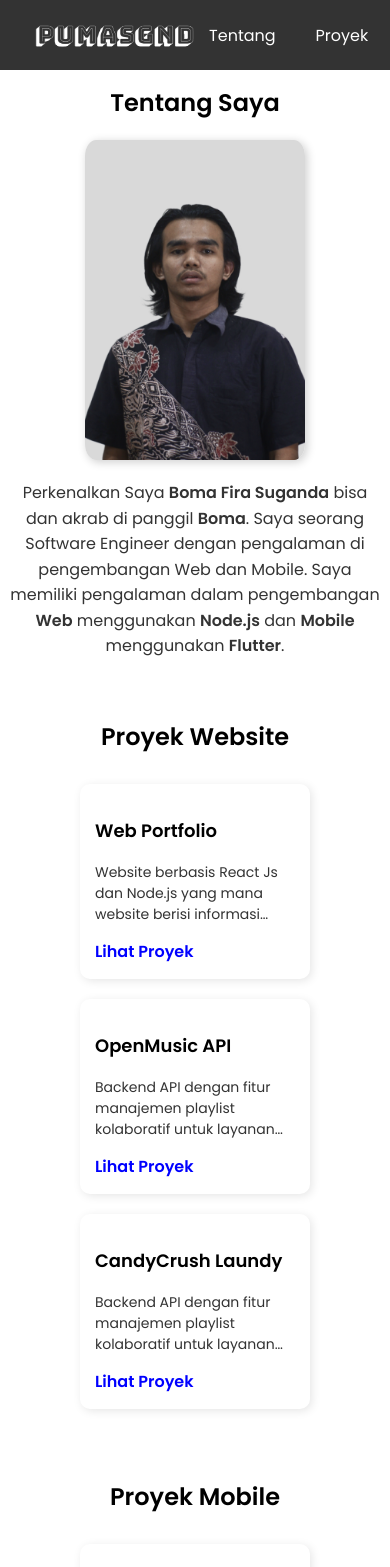
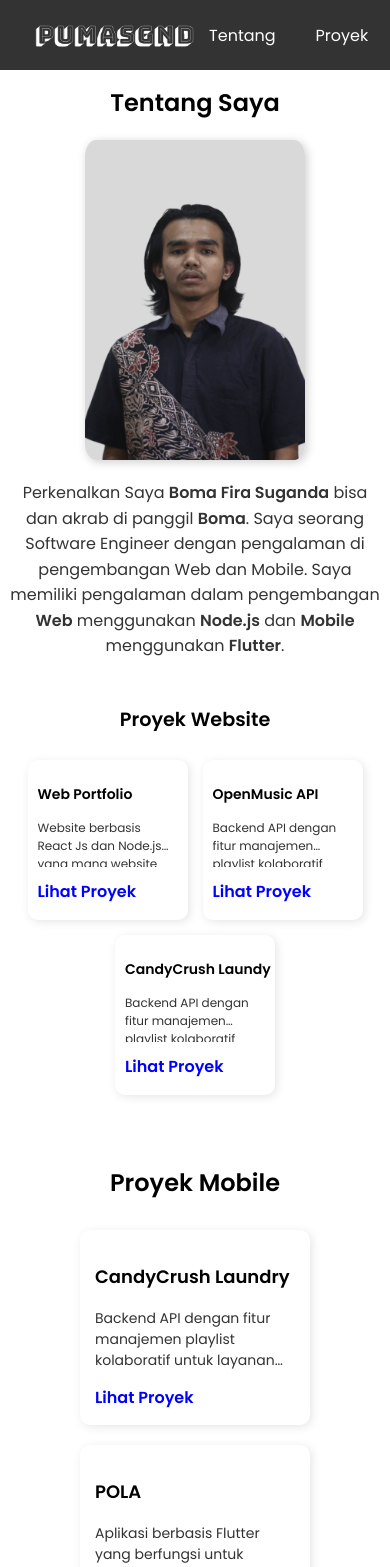
Before and after one commit to PumaSgnd/my-portfolio, a React (Create React App) app: page / in a window 390 px wide. Shown: the top 1567 px of the page. Built offline with nearby package versions, Linux system fonts and the light colour scheme.

Commit message:
Update Projects.css

```diff
--- a/src/css/Projects.css
+++ b/src/css/Projects.css
@@ -69,3 +69,45 @@
 .project-link:hover {
   text-decoration: underline;
 }
+
+@media (max-width: 768px) {
+  #projects h2 {
+    padding-top: 30px; /* Kurangi padding untuk layar kecil */
+    font-size: 1.2rem; /* Ukuran heading lebih kecil */
+  }
+
+  .projects-container {
+    padding: 10px 15px; /* Kurangi padding samping */
+    gap: 15px; /* Jarak antar kartu lebih kecil */
+  }
+
+  .project-card {
+    width: 160px; /* Lebar kartu lebih kecil di mobile */
+    min-height: 140px;
+    padding: 10px;
+  }
+
+  .project-card h3 {
+    font-size: 16px; /* Ukuran font heading lebih kecil */
+  }
+
+  .project-card p {
+    font-size: 13px; /* Ukuran font paragraf lebih kecil */
+    height: 4em; /* Kurangi tinggi teks untuk kesesuaian */
+    -webkit-line-clamp: 2; /* Kurangi jumlah baris */
+  }
+}
+
+@media (max-width: 480px) {
+  .project-card {
+    width: 140px; /* Lebih kecil lagi untuk layar sangat kecil */
+  }
+
+  .project-card h3 {
+    font-size: 14px;
+  }
+
+  .project-card p {
+    font-size: 12px;
+  }
+}
```
